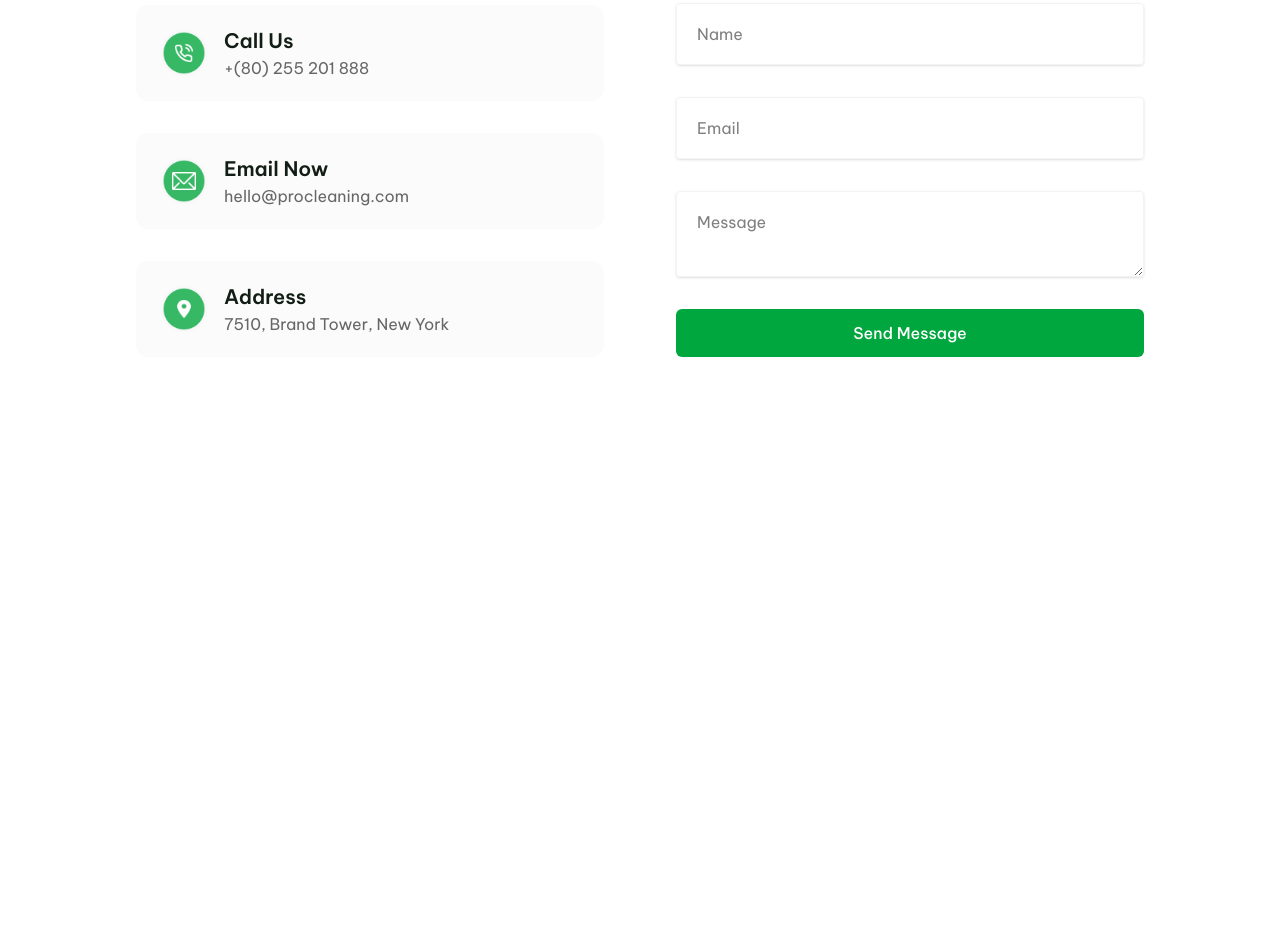
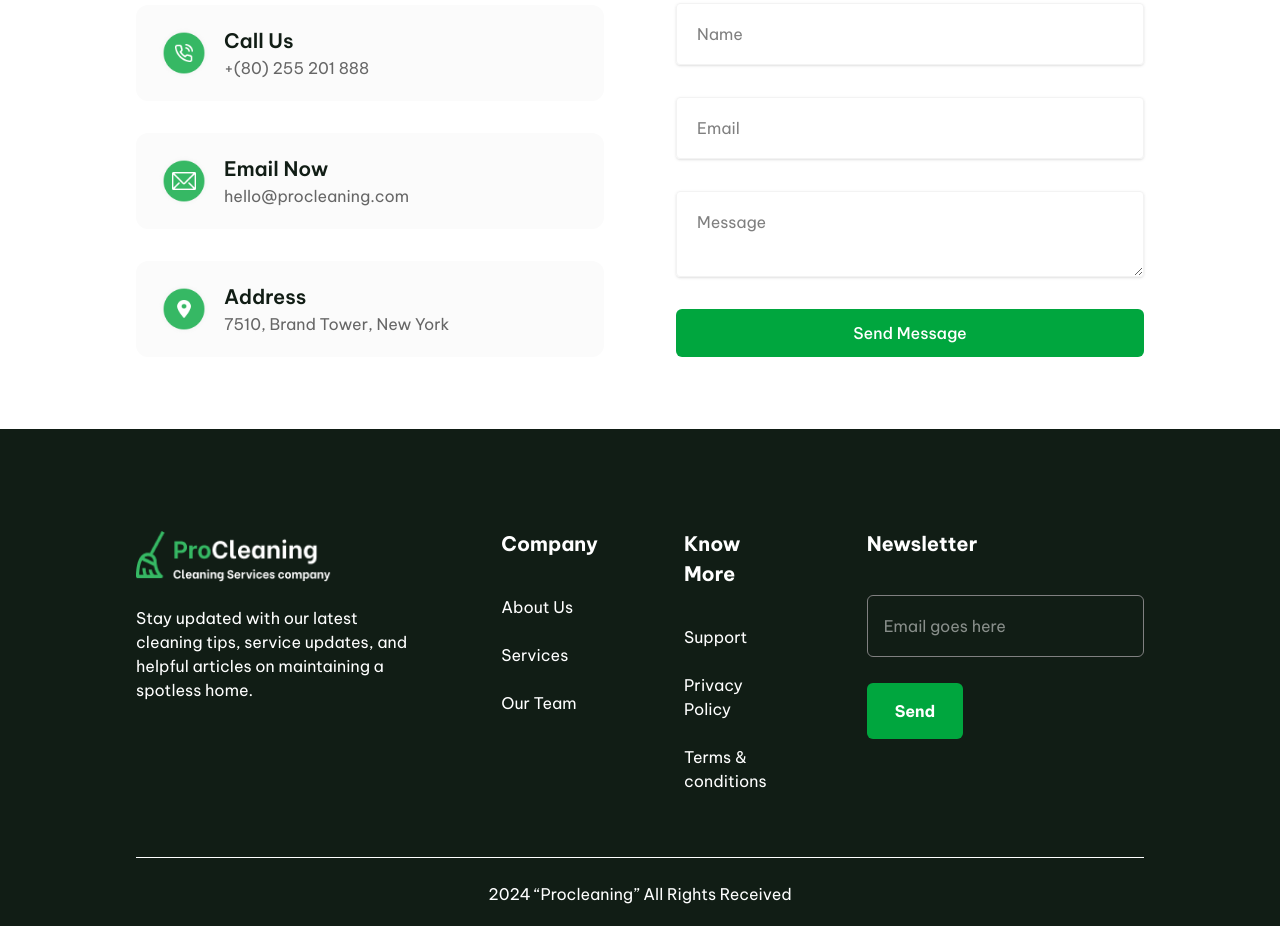
Before and after one commit to Sc0rpX/ProCleaning-Tailwind-practice, a website built with Vite: page index.html in a window 1280 px wide. Shown: the part 4255-5181 px from the top of the page. Before the commit the page ends 4684 px from the top, so only its background shows below. Built offline with nearby package versions, Linux system fonts and the light colour scheme.

Commit message:
Implement Footer section

```diff
--- a/index.html
+++ b/index.html
@@ -264,6 +264,43 @@
               </div>
             </div>
           </section>
+
+          <!-- Footer -->
+           <footer class="bg-primary text-white px-34 pt-25 pb-5 grid grid-cols-12 grid-rows-[auto_auto] gap-x-22 gap-y-16">
+            <div class="col-span-4">
+              <img src="/src/assets/logo-footer.png" alt="Logo" class="max-w-50 mb-6">
+              <p class="">Stay updated with our latest cleaning tips, service updates, and helpful articles on maintaining a spotless home.</p>
+            </div>
+
+            <div class="col-span-2">
+              <h4 class="text-[20px] font-bold mb-9">Company</h4>
+              <ul class="flex flex-col gap-6">
+                <li><a href="">About Us</a></li>
+                <li><a href="">Services</a></li>
+                <li><a href="">Our Team</a></li>
+              </ul>
+            </div>
+            <div class="col-span-2">
+              <h4 class="text-[20px] font-bold mb-9">Know More</h4>
+              <ul class="flex flex-col gap-6">
+                <li><a href="">Support</a></li>
+                <li><a href="">Privacy Policy</a></li>
+                <li><a href="">Terms & conditions</a></li>
+              </ul>
+            </div>
+
+            <div class="col-span-4">
+              <h4 class="text-[20px] font-bold mb-9">Newsletter</h4>
+              <form action="#" class="flex flex-col items-start gap-6.5">
+                <input type="email" placeholder="Email goes here" class="w-full px-4 py-4.5 rounded-md border border-[#808080]">
+                <input type="submit" value="Send" class="bg-green-600 px-7 py-4 rounded-md font-bold">
+              </form>
+            </div>
+
+            <div class="col-span-12 pt-6 border-t">
+              <p class="text-center">2024 “Procleaning” All Rights Received</p>
+            </div>
+           </footer>
     </main>
   </body>
 </html>
```
Also changed, not shown: src/assets/logo-footer.png (added).
